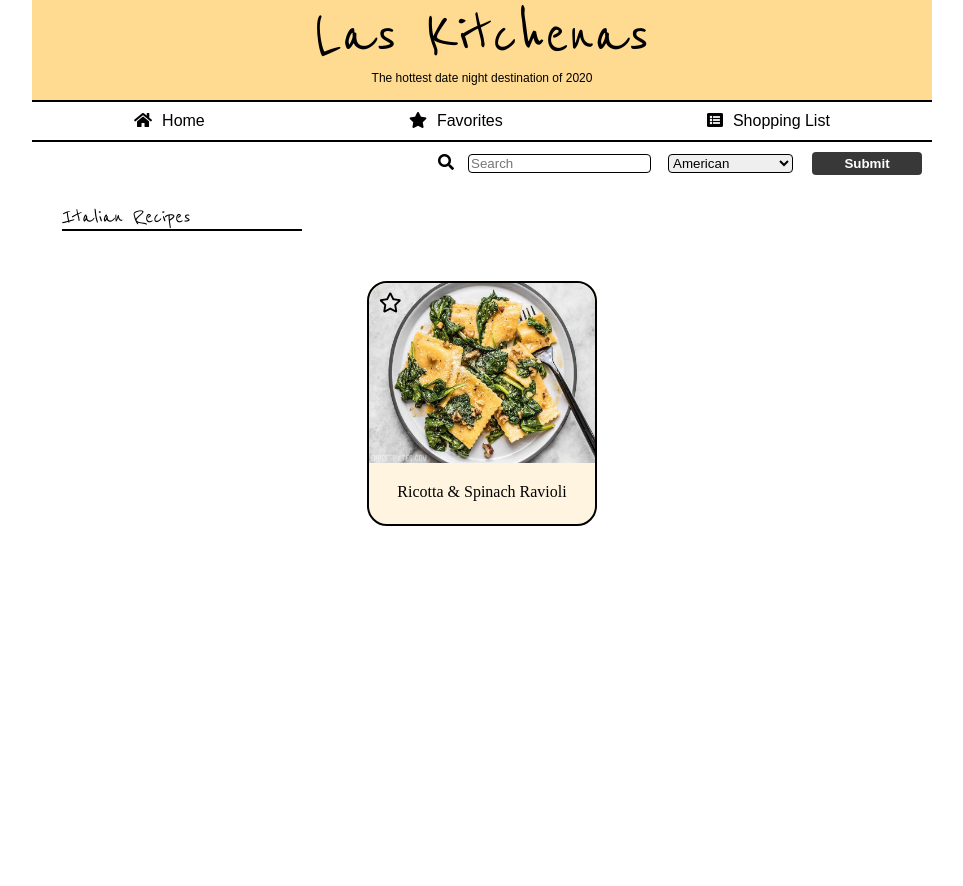
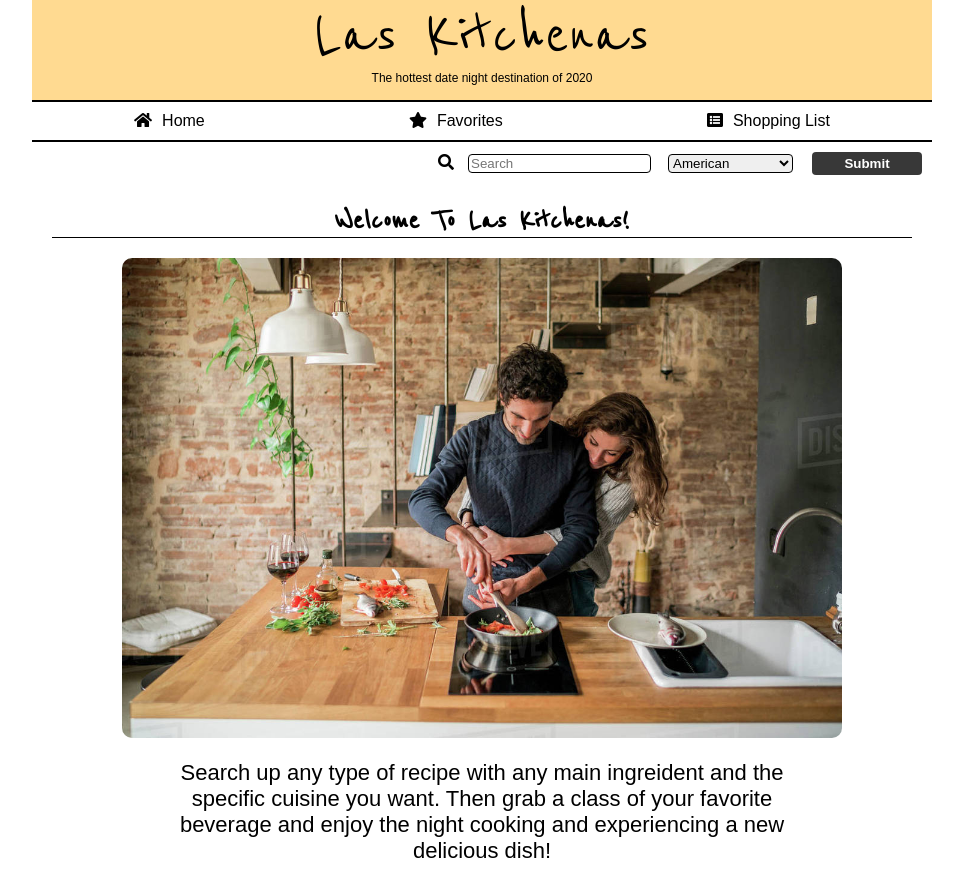
Before and after one commit to sryuocampo/ajax-project, a website: page index.html in a window 1280 px wide. Shown: the whole page, without its empty margins (158-1121 px from the left). Before the commit the page ends 800 px from the top, so only its background shows below. Drawn offline with Linux system fonts and the light colour scheme; a web font is replaced by a local one.

Commit message:
Completed issue-1.

```diff
--- a/css/styles.css
+++ b/css/styles.css
@@ -20,6 +20,26 @@ h1 {
   font-family: 'Rosarivo', Arial, Helvetica, sans-serif;
   font-size: 12px;
   padding-bottom: 15px;
+}
+
+.home > h1 {
+  font-family: 'Reenie Beanie', Arial, Helvetica, sans-serif;
+  text-align: center;
+  border-bottom: 1px solid black;
+  margin: 20px;
+}
+
+#welcome-img {
+  width: 80%;
+  height: auto;
+  border-radius: 10px;
+}
+
+.home p {
+  font-family: 'Rosarivo', Arial, Helvetica, sans-serif;
+  font-size: 22px;
+  width: 670px;
+  text-align: center;
 }
 
 .tab-container {
--- a/index.html
+++ b/index.html
@@ -82,14 +82,11 @@
     <!--Homepage-->
     <div class="view-container">
       <div class="container">
-        <div class="view" data-view="home">
-          <h2>Italian Recipes</h2>
+        <div class="home view" data-view="home">
+          <h1>Welcome To Las Kitchenas!</h1>
           <div class="row">
-            <div class="recipe">
-              <i id="fav-icon" class="far fa-star"></i>
-              <img id="1" src="./images/ravioli.jpg" />
-              <p>Ricotta &amp; Spinach Ravioli</p>
-            </div>
+              <img id="welcome-img" src="./images/welcomepic.jpg" />
+              <p>Search up any type of recipe with any main ingreident and the specific cuisine you want. Then grab a class of your favorite beverage and enjoy the night cooking and experiencing a new delicious dish!</p>
           </div>
         </div>
       </div>
@@ -121,6 +118,7 @@
     <script src="js/favorites.js"></script>
     <script src="js/search.js"></script>
     <script src="js/shoppingList.js"></script>
+    <script src="js/home.js"></script>
     <script src="js/data.js"></script>
     <script src="js/navigation.js"></script>
   </body>
--- a/js/navigation.js
+++ b/js/navigation.js
@@ -17,9 +17,9 @@ function changePage(view) {
 
   for (var d = 0; d < viewList.length; d++) {
     if (viewList[d].getAttribute('data-view') === view) {
-      viewList[d].className = 'view';
+      viewList[d].classList.remove('hidden');
     } else {
-      viewList[d].className = 'view hidden';
+      viewList[d].classList.add('hidden');
     }
   }
 
@@ -84,8 +84,6 @@ function formSubmit(event) {
   });
 }
 
-
-
 formElement.addEventListener('submit', formSubmit);
 
 searchResultsListDiv.addEventListener('click', function (event) {
@@ -113,6 +111,4 @@ searchResultsListDiv.addEventListener('click', function (event) {
   }
 });
 
-function makeShoppintList() {
-
-}
+function makeShoppintList() {}
```
Also changed, not shown: images/welcomepic.jpg (added), js/data.js (line endings or trailing spaces), js/home.js (added).
